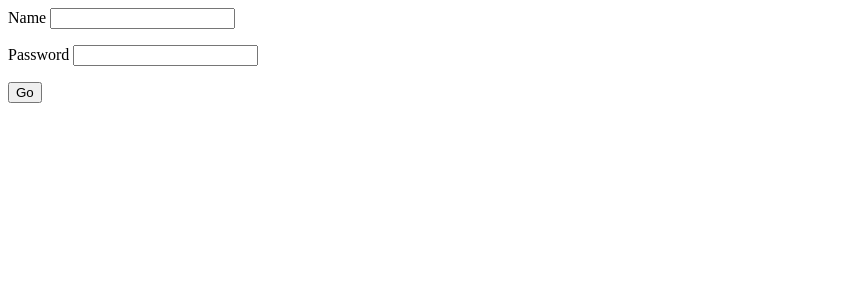
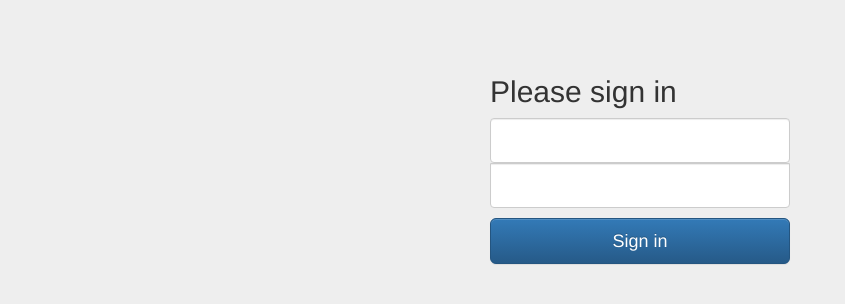
Before and after one commit to flacerdk/smoke-signal, a Python web app: template smoke_signal/main/templates/login.html in a window 1280 px wide. Shown: the top 304 px of the page, without its empty margins (0-845 px from the left). Run offline with Jinja, Linux system fonts and the light colour scheme; the template is opened without the code that fills it, so the values that code supplies are empty, except form fields; form fields are guessed from the names that the template uses; some libraries are stand-ins or nearby versions.

Commit message:
Move login page to Bootstrap

```diff
--- /dev/null
+++ b/smoke_signal/main/static/login.css
@@ -0,0 +1,40 @@
+body {
+    padding-top: 40px;
+    padding-bottom: 40px;
+    background-color: #eee;
+}
+
+.form-signin {
+    max-width: 330px;
+    padding: 15px;
+    margin: 0 auto;
+}
+.form-signin .form-signin-heading,
+.form-signin .checkbox {
+    margin-bottom: 10px;
+}
+.form-signin .checkbox {
+    font-weight: normal;
+}
+.form-signin .form-control {
+    position: relative;
+    height: auto;
+    -webkit-box-sizing: border-box;
+    -moz-box-sizing: border-box;
+    box-sizing: border-box;
+    padding: 10px;
+    font-size: 16px;
+}
+.form-signin .form-control:focus {
+    z-index: 2;
+}
+.form-signin input[type="email"] {
+    margin-bottom: -1px;
+    border-bottom-right-radius: 0;
+    border-bottom-left-radius: 0;
+}
+.form-signin input[type="password"] {
+    margin-bottom: 10px;
+    border-top-left-radius: 0;
+    border-top-right-radius: 0;
+}
--- a/smoke_signal/main/templates/login.html
+++ b/smoke_signal/main/templates/login.html
@@ -1,9 +1,25 @@
-<form method="POST" action="/login">
-  {{ form.csrf_token }}
-  <p>{{ form.name.label }} {{ form.name(size=20) }}</p>
-  <p>{{ form.password.label }} {{ form.password(size=20) }}</p>
-  <input type="submit" name="submit" value="Go">
-  {% if error %}
-  <p>{{ error }}</p>
-  {% endif %}
-</form>
+<!doctype html>
+<head>
+  <title>Login</title>
+  <!-- Latest compiled and minified CSS -->
+  <link rel="stylesheet" href="https://maxcdn.bootstrapcdn.com/bootstrap/latest/css/bootstrap.min.css">
+
+  <!-- Optional theme -->
+  <link rel="stylesheet" href="https://maxcdn.bootstrapcdn.com/bootstrap/latest/css/bootstrap-theme.min.css">
+  <link rel=stylesheet type=text/css href="{{ url_for('.static', filename='login.css') }}">
+</head>
+{% block body %}
+<div class="container">
+
+  <form method="POST" class="form-signin" action="/login">
+    {{ form.csrf_token }}
+    <h2 class="form-signin-heading">Please sign in</h2>
+    {{ form.name.label(class_="sr-only") }}
+    {{ form.name(class_="form-control", size=20) }}
+    {{ form.password.label(class_="sr-only") }}
+    {{ form.password(class="form-control", size=20) }}
+    <button class="btn btn-lg btn-primary btn-block" type="submit">Sign in</button>
+  </form>
+
+</div> <!-- /container -->
+{% endblock %}
```
